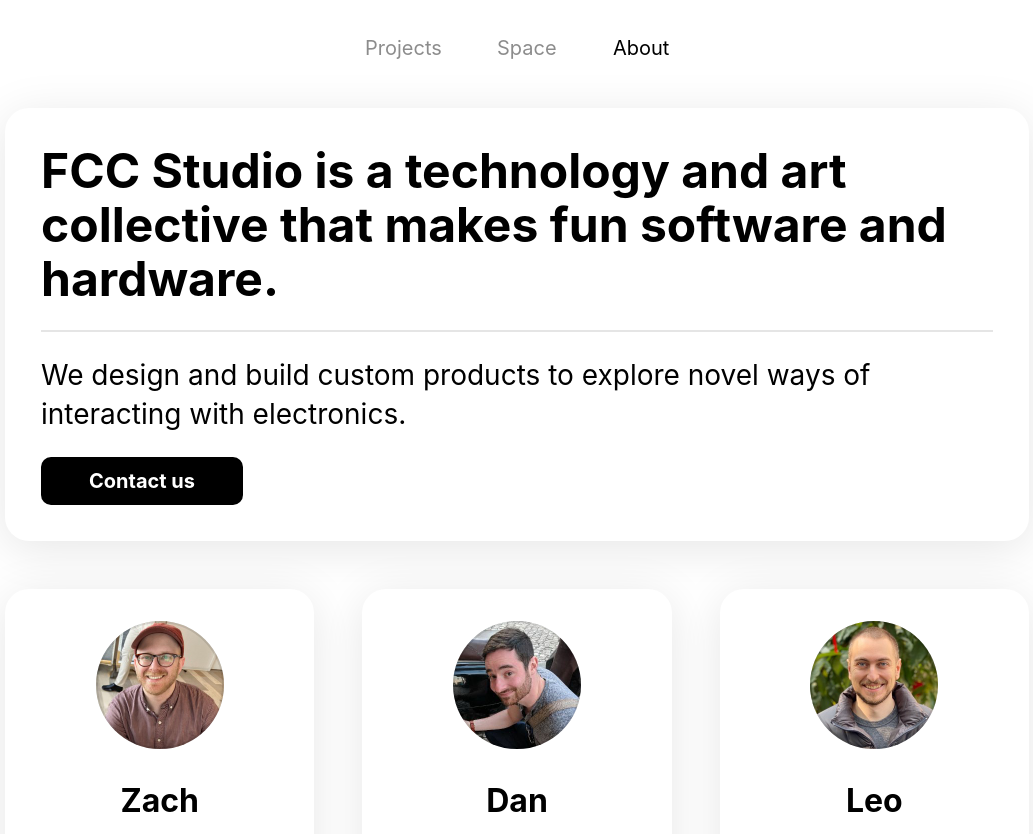
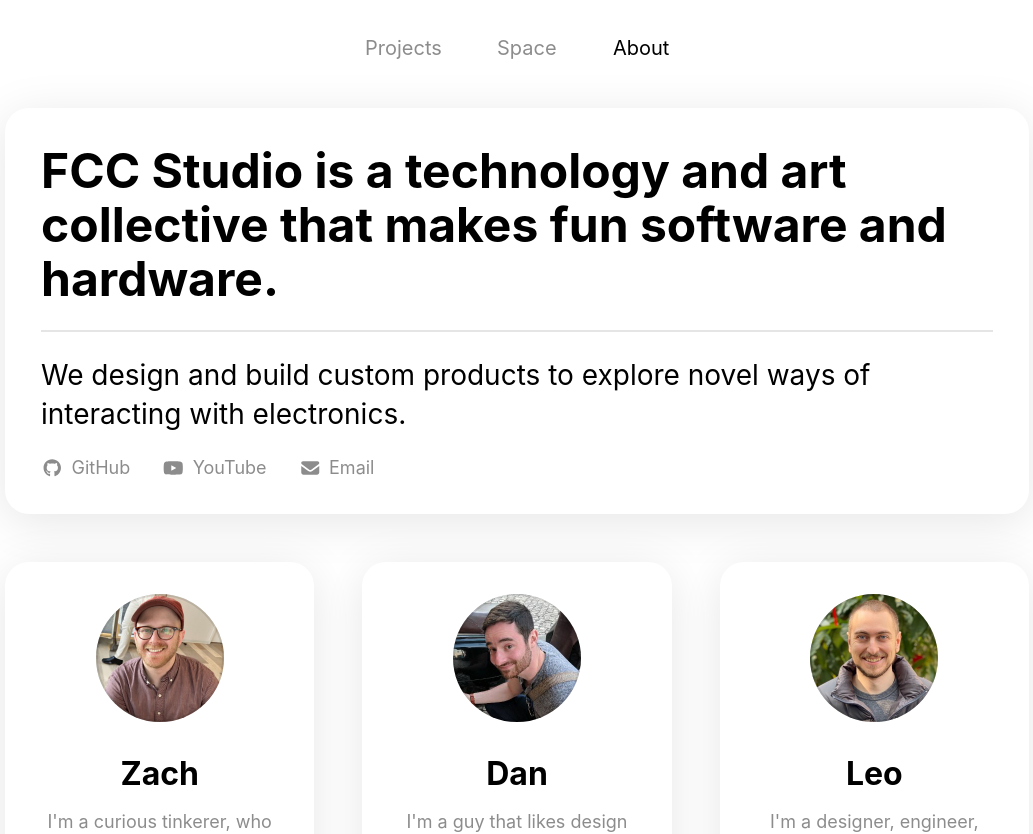
Before and after one commit to fcc-lol/portfolio-react, a React (Create React App) app: page /about in a window 1280 px wide. Shown: the top 834 px of the page, without its empty margins (123-1156 px from the left). Built offline with nearby package versions, Linux system fonts and the light colour scheme.

Commit message:
Adding links on About page

```diff
--- a/package.json
+++ b/package.json
@@ -5,6 +5,10 @@
   "private": false,
   "dependencies": {
     "@emotion/is-prop-valid": "^1.3.1",
+    "@fortawesome/fontawesome-svg-core": "^7.0.0",
+    "@fortawesome/free-brands-svg-icons": "^7.0.0",
+    "@fortawesome/free-solid-svg-icons": "^7.0.0",
+    "@fortawesome/react-fontawesome": "^3.0.0",
     "marked": "^16.2.0",
     "react": "^18.3.1",
     "react-dom": "^18.3.1",
--- a/src/components/Layout.js
+++ b/src/components/Layout.js
@@ -25,22 +25,20 @@ export const Container = styled.div`
 export const VStack = styled.div`
   display: flex;
   flex-direction: column;
-  gap: 3rem;
+  gap: ${(props) => props.gap || "3rem"};
 
   @media (max-width: 1024px) {
-    gap: 2rem;
+    gap: ${(props) => props.gap * 0.6 || "2rem"};
   }
 `;
 
 export const HStack = styled.div`
-  display: grid;
-  grid-template-columns: 1fr 1fr 1fr;
+  display: flex;
   flex-direction: row;
-  gap: 3rem;
+  gap: ${(props) => props.gap || "3rem"};
 
   @media (max-width: 1024px) {
-    grid-template-columns: 1fr;
-    gap: 2rem;
+    gap: ${(props) => props.gap * 0.6 || "2rem"};
   }
 `;
 
--- a/src/pages/About.js
+++ b/src/pages/About.js
@@ -1,8 +1,10 @@
 import React, { useState, useEffect } from "react";
 import styled from "styled-components";
 import { useOutletContext, useNavigate } from "react-router-dom";
+import { FontAwesomeIcon } from "@fortawesome/react-fontawesome";
+import { faGithub, faYoutube } from "@fortawesome/free-brands-svg-icons";
+import { faEnvelope } from "@fortawesome/free-solid-svg-icons";
 import Card from "../components/Card";
-import Button from "../components/Button";
 import { VStack, HStack } from "../components/Layout";
 import {
   Header,
@@ -21,6 +23,18 @@ import {
 const FadeInWrapper = styled.div`
   opacity: ${(props) => (props.visible ? 1 : 0)};
   transition: ${FADE_TRANSITION};
+`;
+
+const ProfileCardsContainer = styled.div`
+  display: grid;
+  grid-template-columns: 1fr 1fr 1fr;
+  flex-direction: row;
+  gap: 3rem;
+
+  @media (max-width: 1024px) {
+    grid-template-columns: 1fr;
+    gap: 2rem;
+  }
 `;
 
 const ProfileCard = styled(Card)`
@@ -51,6 +65,31 @@ const ProfileCard = styled(Card)`
 
   @media (max-width: 768px) {
     padding: 2rem;
+  }
+`;
+
+const Link = styled.a`
+  display: inline-flex;
+  align-items: center;
+  justify-content: flex-start;
+  gap: 0.5rem;
+  color: ${(props) => props.theme.textSecondary};
+  font-weight: normal;
+  transition: color ${ANIMATION_DURATION}ms ease-in-out, ${TRANSFORM_TRANSITION};
+  font-size: 1.125rem;
+  text-decoration: none;
+
+  @media (hover: hover) {
+    &:hover {
+      text-decoration: underline;
+      color: ${(props) => props.theme.textPrimary};
+      transform: scale(1.05);
+    }
+  }
+
+  &:active {
+    color: ${(props) => props.theme.textPrimary};
+    transform: scale(0.95);
   }
 `;
 
@@ -120,10 +159,31 @@ function AboutPage() {
               We design and build custom products to explore novel ways of
               interacting with electronics.
             </LargeText>
-            <Button link="mailto:studio@fcc.lol">Contact us</Button>
+            <HStack gap="2rem">
+              <Link
+                href="https://github.com/fcc-lol"
+                target="_blank"
+                rel="noopener noreferrer"
+              >
+                <FontAwesomeIcon icon={faGithub} />
+                GitHub
+              </Link>
+              <Link
+                href="https://youtube.com/@fcc-lol"
+                target="_blank"
+                rel="noopener noreferrer"
+              >
+                <FontAwesomeIcon icon={faYoutube} />
+                YouTube
+              </Link>
+              <Link href="mailto:studio@fcc.lol">
+                <FontAwesomeIcon icon={faEnvelope} />
+                Email
+              </Link>
+            </HStack>
           </HeaderTextContent>
         </Card>
-        <HStack>
+        <ProfileCardsContainer>
           <ProfileCard onClick={() => handlePersonClick("Zach")}>
             <ProfilePicture
               src="/images/people/zach.jpg"
@@ -161,7 +221,7 @@ function AboutPage() {
               social progress.
             </SmallText>
           </ProfileCard>
-        </HStack>
+        </ProfileCardsContainer>
       </VStack>
     </FadeInWrapper>
   );
--- a/src/pages/Project.js
+++ b/src/pages/Project.js
@@ -325,6 +325,28 @@ const LinksContainer = styled.div`
   }
 `;
 
+const Link = styled.a`
+  display: inline-block;
+  color: ${(props) => props.theme.textSecondary};
+  text-decoration: underline;
+  font-weight: normal;
+  transition: color ${ANIMATION_DURATION}ms ease-in-out, ${TRANSFORM_TRANSITION};
+  font-size: 1.125rem;
+  cursor: pointer;
+  user-select: none;
+
+  @media (hover: hover) {
+    &:hover {
+      color: ${(props) => props.theme.textPrimary};
+    }
+  }
+
+  &:active {
+    color: ${(props) => props.theme.textPrimary};
+    transform: scale(0.9);
+  }
+`;
+
 const TagsContainer = styled.div`
   display: contents;
 
@@ -335,28 +357,7 @@ const TagsContainer = styled.div`
   }
 `;
 
-const Tag = styled.button`
-  display: inline-block;
-  color: ${(props) => props.theme.textSecondary};
-  text-decoration: underline;
-  font-weight: normal;
-  font-size: 1.125rem;
-  background: none;
-  border: none;
-  padding: 0;
-  cursor: pointer;
-  transition: color ${ANIMATION_DURATION}ms ease-in-out, ${TRANSFORM_TRANSITION};
-
-  @media (hover: hover) {
-    &:hover {
-      color: ${(props) => props.theme.textPrimary};
-    }
-  }
-
-  &:active {
-    transform: scale(0.9);
-  }
-`;
+const Tag = styled(Link)``;
 
 const Separator = styled.span`
   color: ${(props) => props.theme.textSecondary};
@@ -365,25 +366,6 @@ const Separator = styled.span`
 
   @media (max-width: 768px) {
     display: none;
-  }
-`;
-
-const LinkButton = styled.a`
-  display: inline-block;
-  color: ${(props) => props.theme.textSecondary};
-  text-decoration: underline;
-  font-weight: normal;
-  transition: color ${ANIMATION_DURATION}ms ease-in-out, ${TRANSFORM_TRANSITION};
-  font-size: 1.125rem;
-
-  @media (hover: hover) {
-    &:hover {
-      color: ${(props) => props.theme.textPrimary};
-    }
-  }
-
-  &:active {
-    transform: scale(0.9);
   }
 `;
 
@@ -712,14 +694,14 @@ function ProjectPage() {
                 {project.links && project.links.length > 0 && (
                   <LinksContainer>
                     {project.links.map((link, index) => (
-                      <LinkButton
+                      <Link
                         key={index}
                         href={link.url}
                         target="_blank"
                         rel="noopener noreferrer"
                       >
                         {link.label}
-                      </LinkButton>
+                      </Link>
                     ))}
                   </LinksContainer>
                 )}
```
Also changed, not shown: 1 other file (tests, documents, lock files or other folders).
